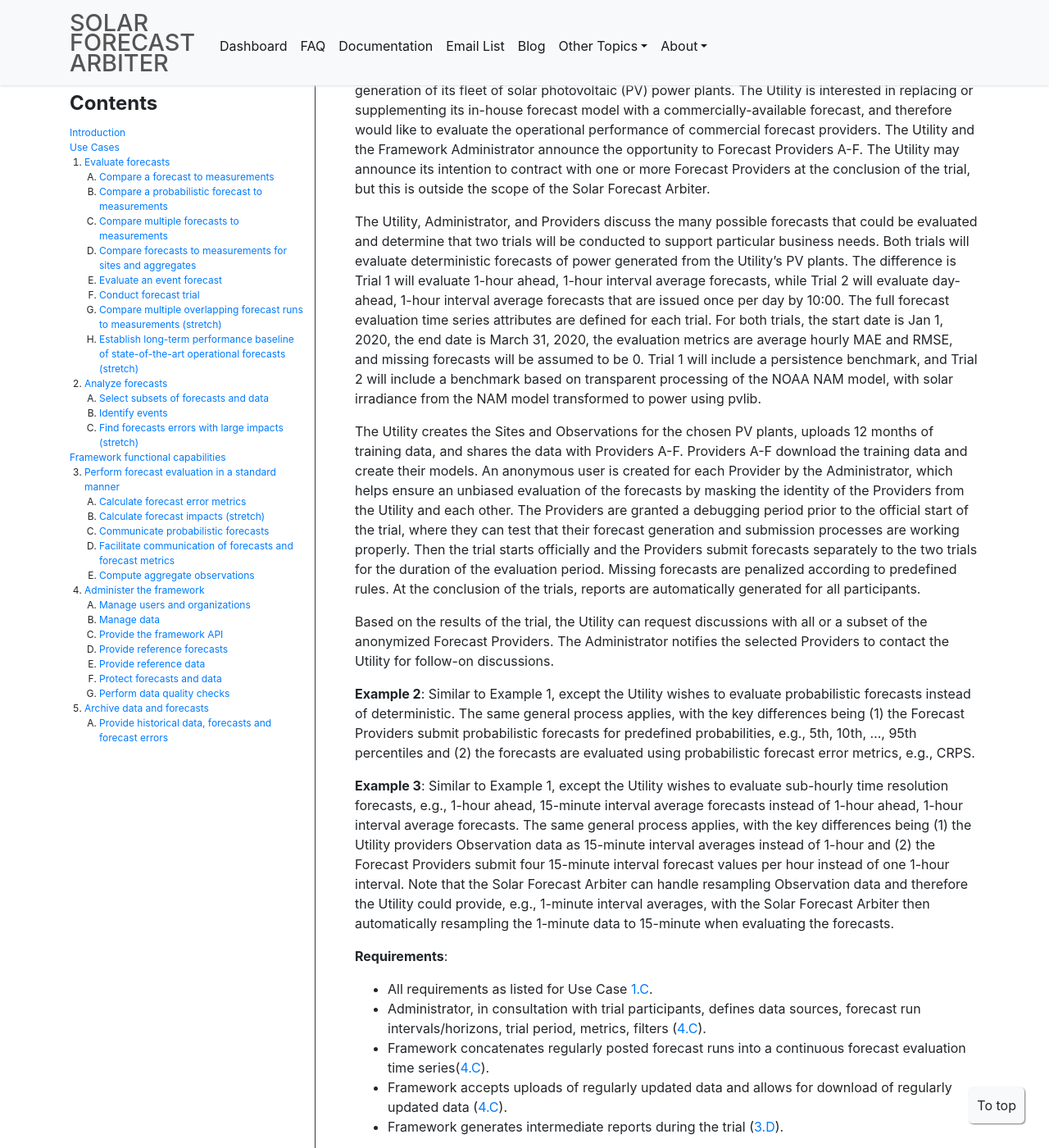
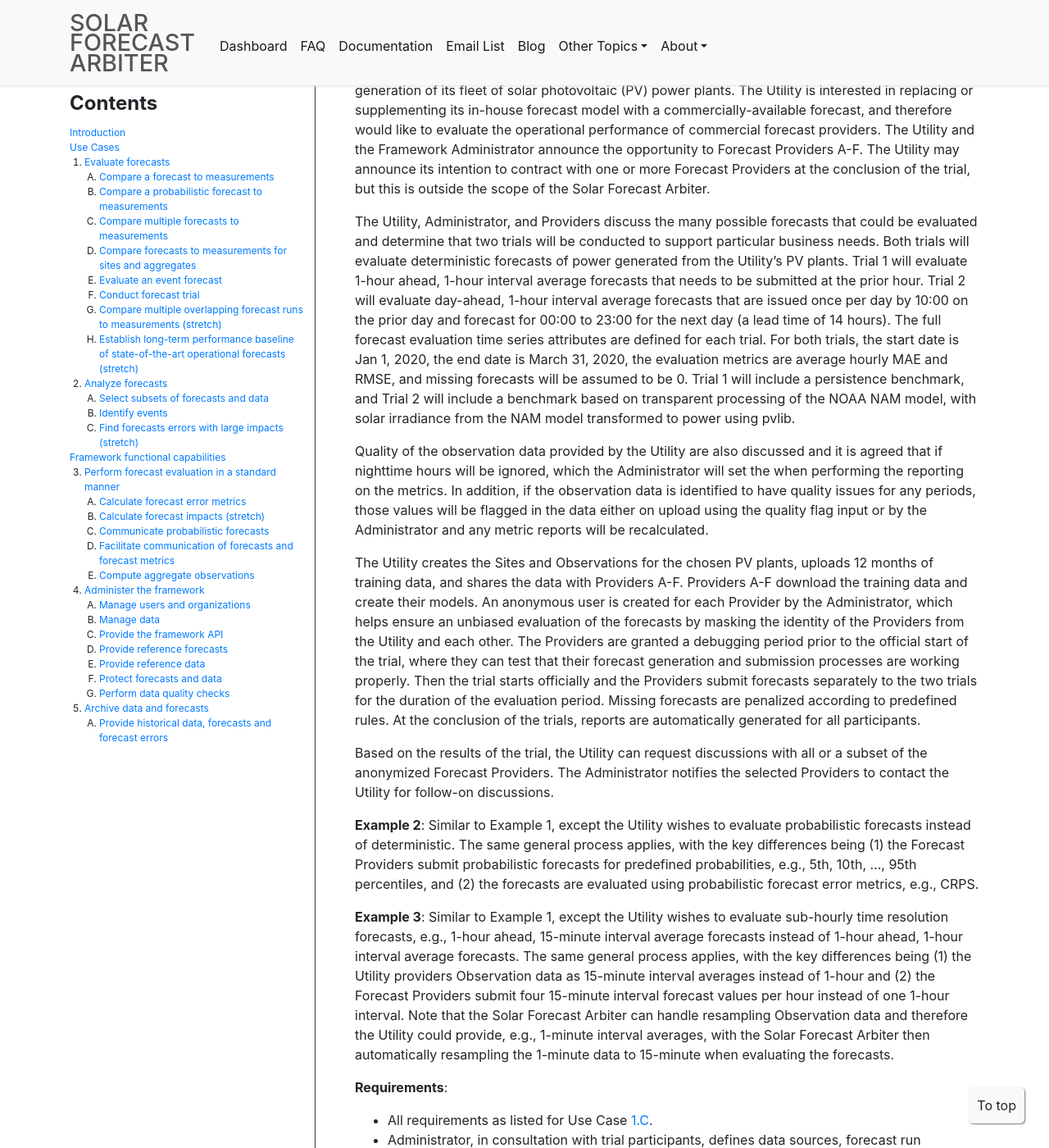
Before and after one commit to SolarArbiter/SolarArbiter.github.io, a Jekyll site: the page built from usecases.md, in a window 1280 px wide and 1400 px high, scrolled down 3513 px. Shown: the whole window at 82% size. Built offline with Jekyll 4.4.1, drawn with Linux system fonts in a browser that asks for light colours.

Commit message:
Added a few details for the usecases running trials about the DA forecast schedule and quality flags

```diff
--- a/usecases.md
+++ b/usecases.md
@@ -112,13 +112,15 @@ The Solar Forecast Arbiter is primarily designed to support the evaluation of so
 
 **Example 1**: An electric utility (the Utility) uses an in-house forecast model to predict the power generation of its fleet of solar photovoltaic (PV) power plants. The Utility is interested in replacing or supplementing its in-house forecast model with a commercially-available forecast, and therefore would like to evaluate the operational performance of commercial forecast providers. The Utility and the Framework Administrator announce the opportunity to Forecast Providers A-F. The Utility may announce its intention to contract with one or more Forecast Providers at the conclusion of the trial, but this is outside the scope of the Solar Forecast Arbiter.
 
-The Utility, Administrator, and Providers discuss the many possible forecasts that could be evaluated and determine that two trials will be conducted to support particular business needs. Both trials will evaluate deterministic forecasts of power generated from the Utility's PV plants. The difference is Trial 1 will evaluate 1-hour ahead, 1-hour interval average forecasts, while Trial 2 will evaluate day-ahead, 1-hour interval average forecasts that are issued once per day by 10:00. The full forecast evaluation time series attributes are defined for each trial. For both trials, the start date is Jan 1, 2020, the end date is March 31, 2020, the evaluation metrics are average hourly MAE and RMSE, and missing forecasts will be assumed to be 0. Trial 1 will include a persistence benchmark, and Trial 2 will include a benchmark based on transparent processing of the NOAA NAM model, with solar irradiance from the NAM model transformed to power using pvlib.
+The Utility, Administrator, and Providers discuss the many possible forecasts that could be evaluated and determine that two trials will be conducted to support particular business needs. Both trials will evaluate deterministic forecasts of power generated from the Utility's PV plants. Trial 1 will evaluate 1-hour ahead, 1-hour interval average forecasts that needs to be submitted at the prior hour. Trial 2 will evaluate day-ahead, 1-hour interval average forecasts that are issued once per day by 10:00 on the prior day and forecast for 00:00 to 23:00 for the next day (a lead time of 14 hours). The full forecast evaluation time series attributes are defined for each trial. For both trials, the start date is Jan 1, 2020, the end date is March 31, 2020, the evaluation metrics are average hourly MAE and RMSE, and missing forecasts will be assumed to be 0. Trial 1 will include a persistence benchmark, and Trial 2 will include a benchmark based on transparent processing of the NOAA NAM model, with solar irradiance from the NAM model transformed to power using pvlib.
+
+Quality of the observation data provided by the Utility are also discussed and it is agreed that if nighttime hours will be ignored, which the Administrator will set the when performing the reporting on the metrics. In addition, if the observation data is identified to have quality issues for any periods, those values will be flagged in the data either on upload using the quality flag input or by the Administrator and any metric reports will be recalculated.
 
 The Utility creates the Sites and Observations for the chosen PV plants, uploads 12 months of training data, and shares the data with Providers A-F. Providers A-F download the training data and create their models. An anonymous user is created for each Provider by the Administrator, which helps ensure an unbiased evaluation of the forecasts by masking the identity of the Providers from the Utility and each other. The Providers are granted a debugging period prior to the official start of the trial, where they can test that their forecast generation and submission processes are working properly. Then the trial starts officially and the Providers submit forecasts separately to the two trials for the duration of the evaluation period. Missing forecasts are penalized according to predefined rules. At the conclusion of the trials, reports are automatically generated for all participants.
 
 Based on the results of the trial, the Utility can request discussions with all or a subset of the anonymized Forecast Providers. The Administrator notifies the selected Providers to contact the Utility for follow-on discussions.
 
-**Example 2**: Similar to Example 1, except the Utility wishes to evaluate probabilistic forecasts instead of deterministic. The same general process applies, with the key differences being (1) the Forecast Providers submit probabilistic forecasts for predefined probabilities, e.g., 5th, 10th, ..., 95th percentiles and (2) the forecasts are evaluated using probabilistic forecast error metrics, e.g., CRPS.
+**Example 2**: Similar to Example 1, except the Utility wishes to evaluate probabilistic forecasts instead of deterministic. The same general process applies, with the key differences being (1) the Forecast Providers submit probabilistic forecasts for predefined probabilities, e.g., 5th, 10th, ..., 95th percentiles, and (2) the forecasts are evaluated using probabilistic forecast error metrics, e.g., CRPS.
 
 **Example 3**: Similar to Example 1, except the Utility wishes to evaluate sub-hourly time resolution forecasts, e.g., 1-hour ahead, 15-minute interval average forecasts instead of 1-hour ahead, 1-hour interval average forecasts. The same general process applies, with the key differences being (1) the Utility providers Observation data as 15-minute interval averages instead of 1-hour and (2) the Forecast Providers submit four 15-minute interval forecast values per hour instead of one 1-hour interval. Note that the Solar Forecast Arbiter can handle resampling Observation data and therefore the Utility could provide, e.g., 1-minute interval averages, with the Solar Forecast Arbiter then automatically resampling the 1-minute data to 15-minute when evaluating the forecasts.
 
```
